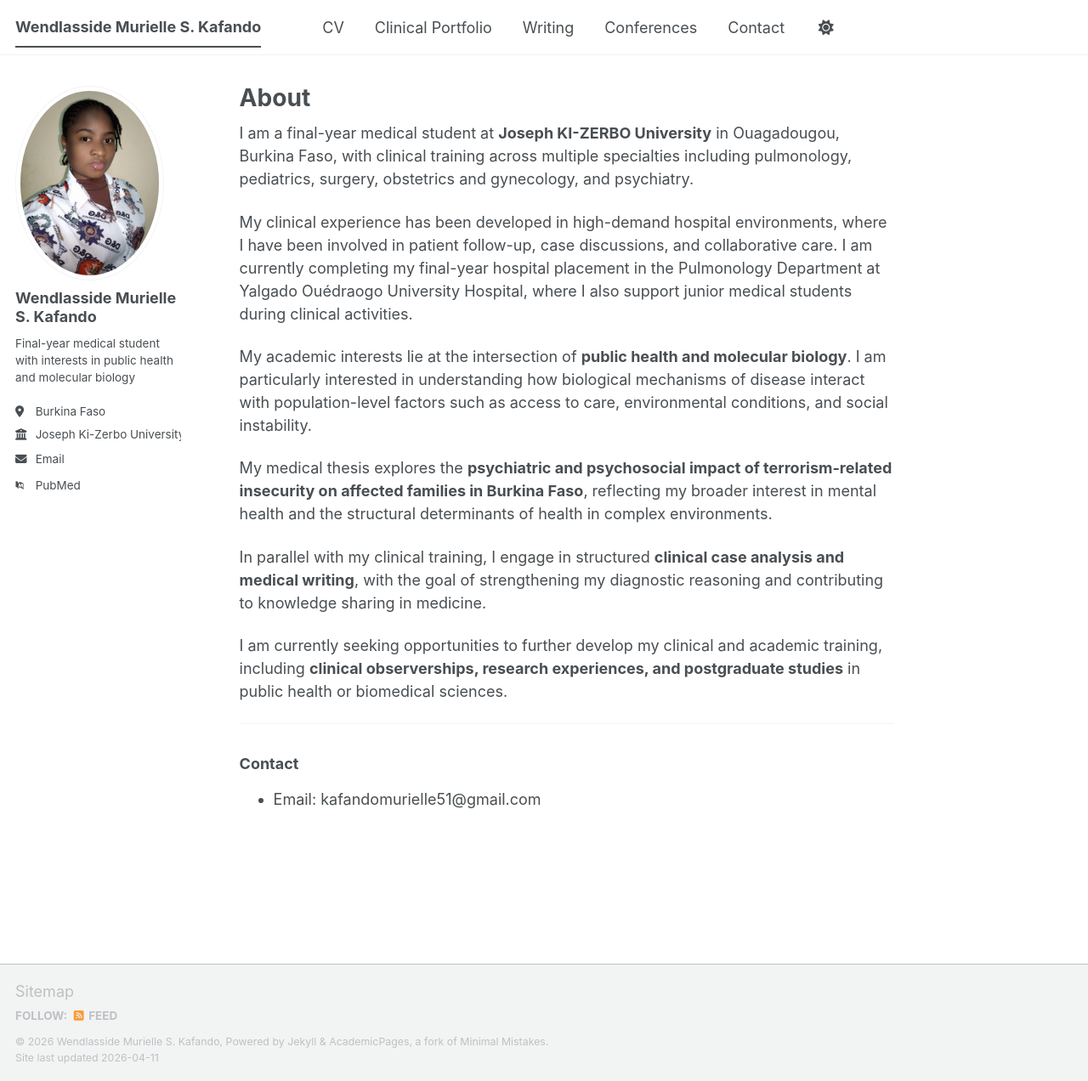
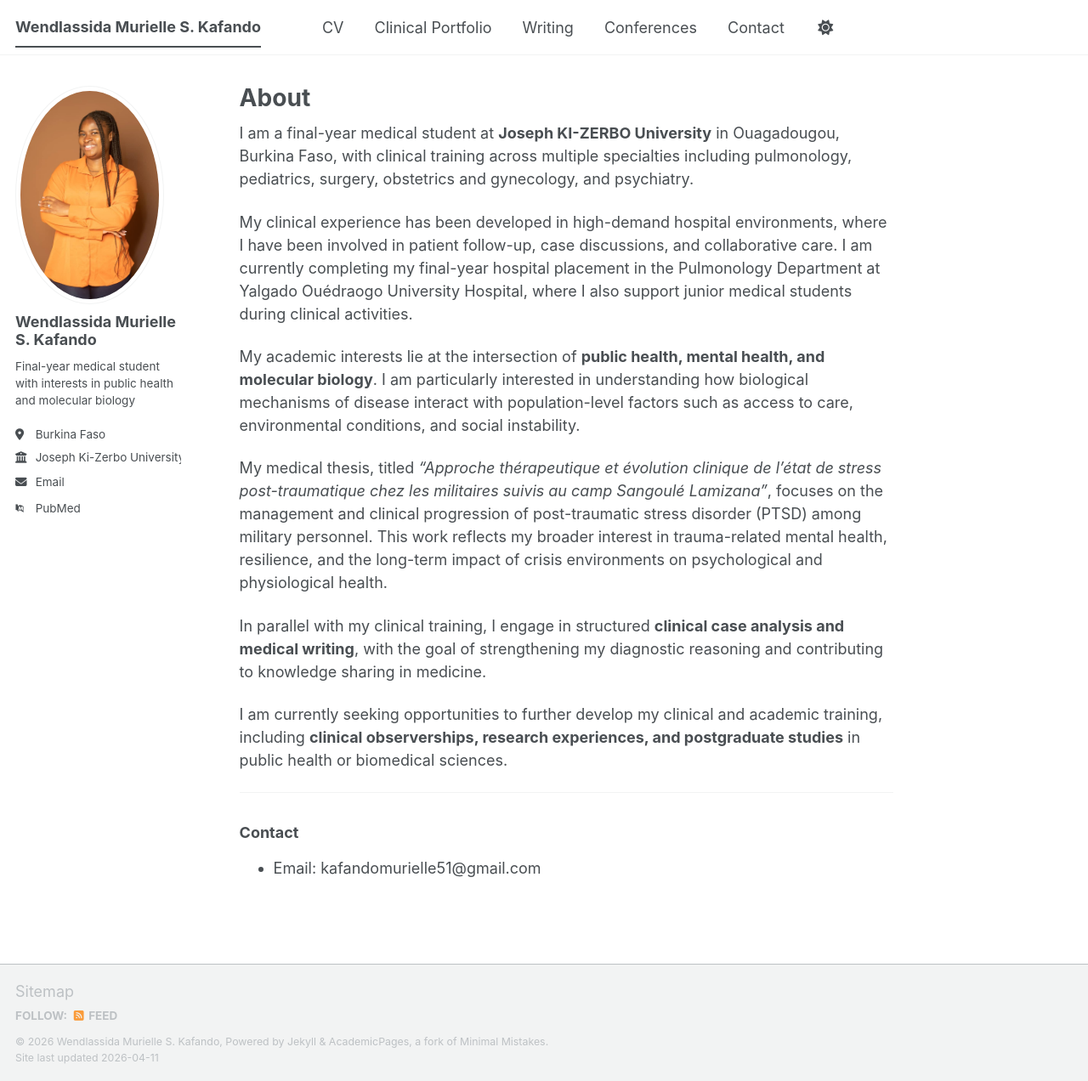
Before and after one commit to Murielle-Kafando/murielle-kafando.github.io, a Jekyll site: the page built from _pages/about.md, in a window 1280 px wide and 1272 px high. Shown: the whole window at 85% size. Built offline with Jekyll 4.4.1, drawn with Linux system fonts in a browser that asks for light colours; some web fonts are replaced; a script bundle is joined from its source files by our own code; library files that are not in the unit come from our copies.

Commit message:
init commit

```diff
--- a/_config.yml
+++ b/_config.yml
@@ -9,9 +9,9 @@
 # Basic Site Settings
 locale                   : "en-US"
 site_theme               : "default" # The available themes options are "default", "air", "sunrise", "mint", "dirt" and "contrast"
-title                    : "Wendlasside Murielle S. Kafando"
+title                    : "Wendlassida Murielle S. Kafando"
 title_separator          : "-"
-name                     : &name "Wendlasside Murielle S. Kafando"
+name                     : &name "Wendlassida Murielle S. Kafando"
 description              : &description "Final-year medical student | Clinical portfolio | Public health and molecular biology interests"   # Update this with a general description of your site, this is the default if not overridden by a page
 url                      : https://academicpages.github.io # The base hostname & protocol for your site e.g. "https://[your GitHub username].github.io",
                                                            # or if you already have some other page hosted on Github then use "https://[your GitHub username].github.io/[Your Repo Name]"
@@ -23,8 +23,8 @@ repository               : "alex-zongo/murielle-medical-portfolio"
 #               Additional customization can be done by editing /_includes/author-profile.html
 author:
   # Biographic information
-  avatar           : "murielle_profile.jpg" # filename of profile picture placed in /images/ (optional)
-  name             : "Wendlasside Murielle S. Kafando"
+  avatar           : "murielle_profile2.jpg" # filename of profile picture placed in /images/ (optional)
+  name             : "Wendlassida Murielle S. Kafando"
   pronouns         : # example: "she/her"
   bio              : "Final-year medical student with interests in public health and molecular biology"
   location         : "Burkina Faso"
--- a/_pages/about.md
+++ b/_pages/about.md
@@ -11,9 +11,9 @@ I am a final-year medical student at **Joseph KI-ZERBO University** in Ouagadoug
 
 My clinical experience has been developed in high-demand hospital environments, where I have been involved in patient follow-up, case discussions, and collaborative care. I am currently completing my final-year hospital placement in the Pulmonology Department at Yalgado Ouédraogo University Hospital, where I also support junior medical students during clinical activities.
 
-My academic interests lie at the intersection of **public health and molecular biology**. I am particularly interested in understanding how biological mechanisms of disease interact with population-level factors such as access to care, environmental conditions, and social instability.
+My academic interests lie at the intersection of **public health, mental health, and molecular biology**. I am particularly interested in understanding how biological mechanisms of disease interact with population-level factors such as access to care, environmental conditions, and social instability.
 
-My medical thesis explores the **psychiatric and psychosocial impact of terrorism-related insecurity on affected families in Burkina Faso**, reflecting my broader interest in mental health and the structural determinants of health in complex environments.
+My medical thesis, titled *“Approche thérapeutique et évolution clinique de l’état de stress post-traumatique chez les militaires suivis au camp Sangoulé Lamizana”*, focuses on the management and clinical progression of post-traumatic stress disorder (PTSD) among military personnel. This work reflects my broader interest in trauma-related mental health, resilience, and the long-term impact of crisis environments on psychological and physiological health.
 
 In parallel with my clinical training, I engage in structured **clinical case analysis and medical writing**, with the goal of strengthening my diagnostic reasoning and contributing to knowledge sharing in medicine.
 
```
